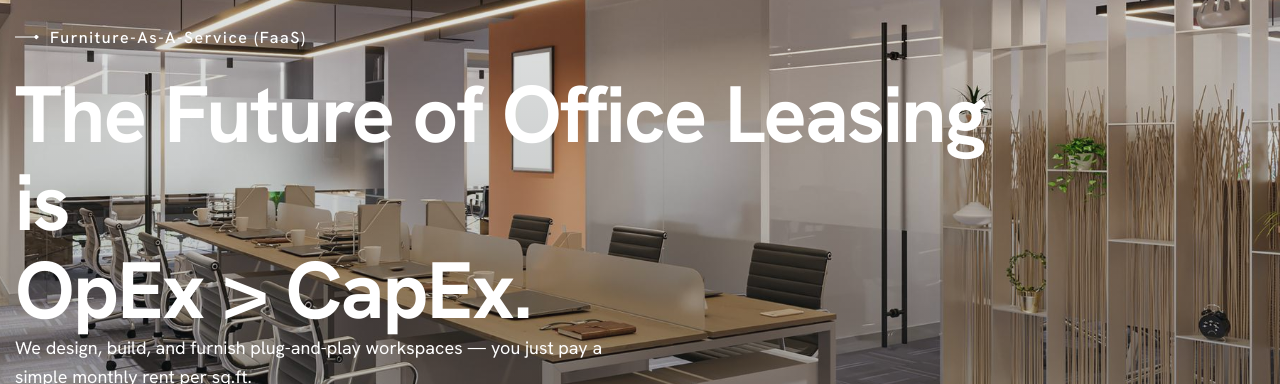
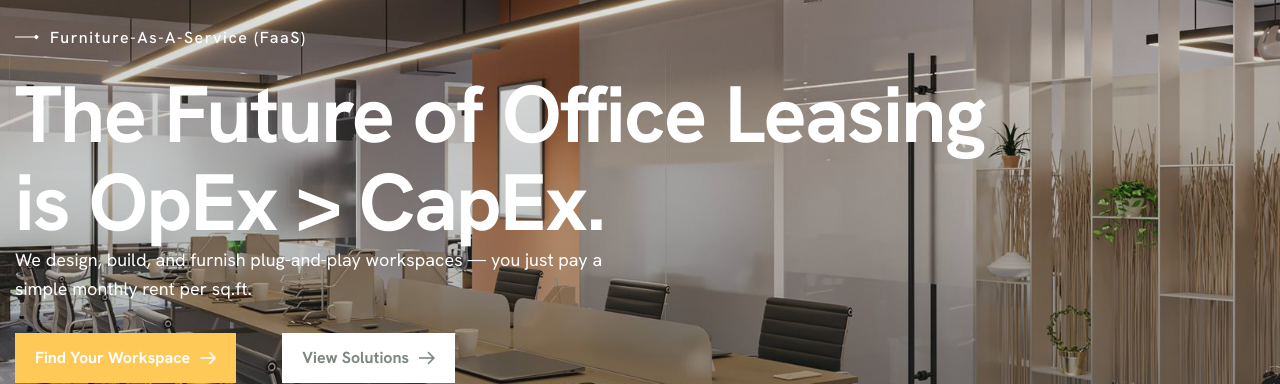
Before and after one commit to akashgbpp9/velease, a React (Create React App) app: page / in a window 1280 px wide. Shown: the part 254-638 px from the top of the page. Built offline with nearby package versions, Linux system fonts and the light colour scheme.

Commit message:
Refactor Hero component text structure for improved readability
- Changed the structure of the main heading in the Hero component to use a span for the animated text container instead of a div.
- Updated the text formatting to enhance clarity and maintain consistency in the layout.

```diff
--- a/src/components/Hero.tsx
+++ b/src/components/Hero.tsx
@@ -136,15 +136,15 @@ const Hero: React.FC = () => {
               <div className="section-title">
                 <h3 className="wow fadeInUp">Furniture-as-a-Service (FaaS)</h3>
                 <h1 className="text-anime-style-2" data-cursor="-opaque">
-                  The Future of Office Leasing is <br />
-                  <div className="animated-text-container">
+                  The Future of Office Leasing is{" "}
+                  <span className="animated-text-container">
                     <span
                       className={`animated-text ${isTyping ? "typing" : ""}`}
                     >
                       {currentText}
                       <span className="typewriter-cursor">.</span>
                     </span>
-                  </div>
+                  </span>
                 </h1>
                 <p className="wow fadeInUp" data-wow-delay="0.2s">
                   We design, build, and furnish plug-and-play workspaces — you
```
